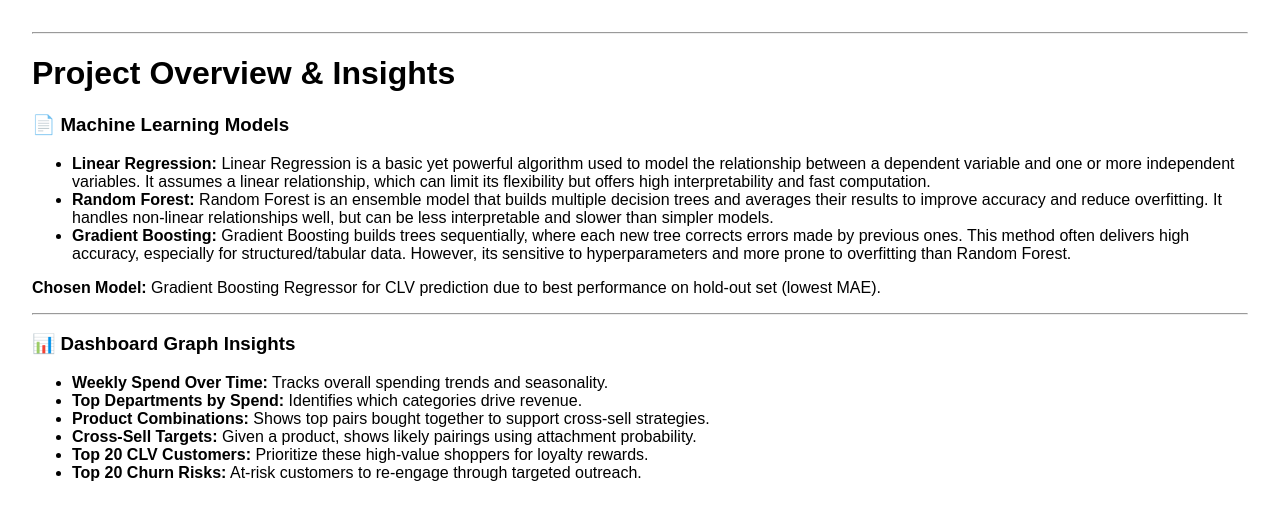
After one commit to msham2002/intro-to-cloud-final-project, a Flask app: template templates/about.html in a window 1280 px wide. The commit adds this page. Shown: the top 520 px of the page. Run offline with Flask 3, Linux system fonts and the light colour scheme; the template is opened without the code that fills it, so the values that code supplies are empty.

Commit message:
added write-up sections

```diff
--- /dev/null
+++ b/templates/about.html
@@ -0,0 +1,26 @@
+{% extends "layout.html" %}
+{% block body %}
+<div class="container mt-4">
+    <h1 class="mb-4">Project Overview & Insights</h1>
+
+    <h3>📄 Machine Learning Models</h3>
+    <ul>
+        <li><b>Linear Regression:</b> Linear Regression is a basic yet powerful algorithm used to model the relationship between a dependent variable and one or more independent variables. It assumes a linear relationship, which can limit its flexibility but offers high interpretability and fast computation.</li>
+        <li><b>Random Forest:</b> Random Forest is an ensemble model that builds multiple decision trees and averages their results to improve accuracy and reduce overfitting. It handles non-linear relationships well, but can be less interpretable and slower than simpler models.</li>
+        <li><b>Gradient Boosting:</b> Gradient Boosting builds trees sequentially, where each new tree corrects errors made by previous ones. This method often delivers high accuracy, especially for structured/tabular data. However, its sensitive to hyperparameters and more prone to overfitting than Random Forest.</li>
+    </ul>
+    <p><b>Chosen Model:</b> Gradient Boosting Regressor for CLV prediction due to best performance on hold-out set (lowest MAE).</p>
+
+    <hr class="my-4">
+
+    <h3>📊 Dashboard Graph Insights</h3>
+    <ul>
+        <li><b>Weekly Spend Over Time:</b> Tracks overall spending trends and seasonality.</li>
+        <li><b>Top Departments by Spend:</b> Identifies which categories drive revenue.</li>
+        <li><b>Product Combinations:</b> Shows top pairs bought together to support cross-sell strategies.</li>
+        <li><b>Cross-Sell Targets:</b> Given a product, shows likely pairings using attachment probability.</li>
+        <li><b>Top 20 CLV Customers:</b> Prioritize these high-value shoppers for loyalty rewards.</li>
+        <li><b>Top 20 Churn Risks:</b> At-risk customers to re-engage through targeted outreach.</li>
+    </ul>
+</div>
+{% endblock %}
--- a/templates/layout.html
+++ b/templates/layout.html
@@ -20,6 +20,7 @@
       <a href="{{ url_for('upload') }}">Reload</a>
       <a href="{{ url_for('clv')     }}">Top&nbsp;CLV</a>
       <a href="{{ url_for('churn') }}">Churn&nbsp;risk</a>
+      <a class="nav-link" href="{{ url_for('about') }}">About</a>
       <a href="{{ url_for('logout')  }}">Log&nbsp;out</a>
     {% endif %}
   </nav>
```
